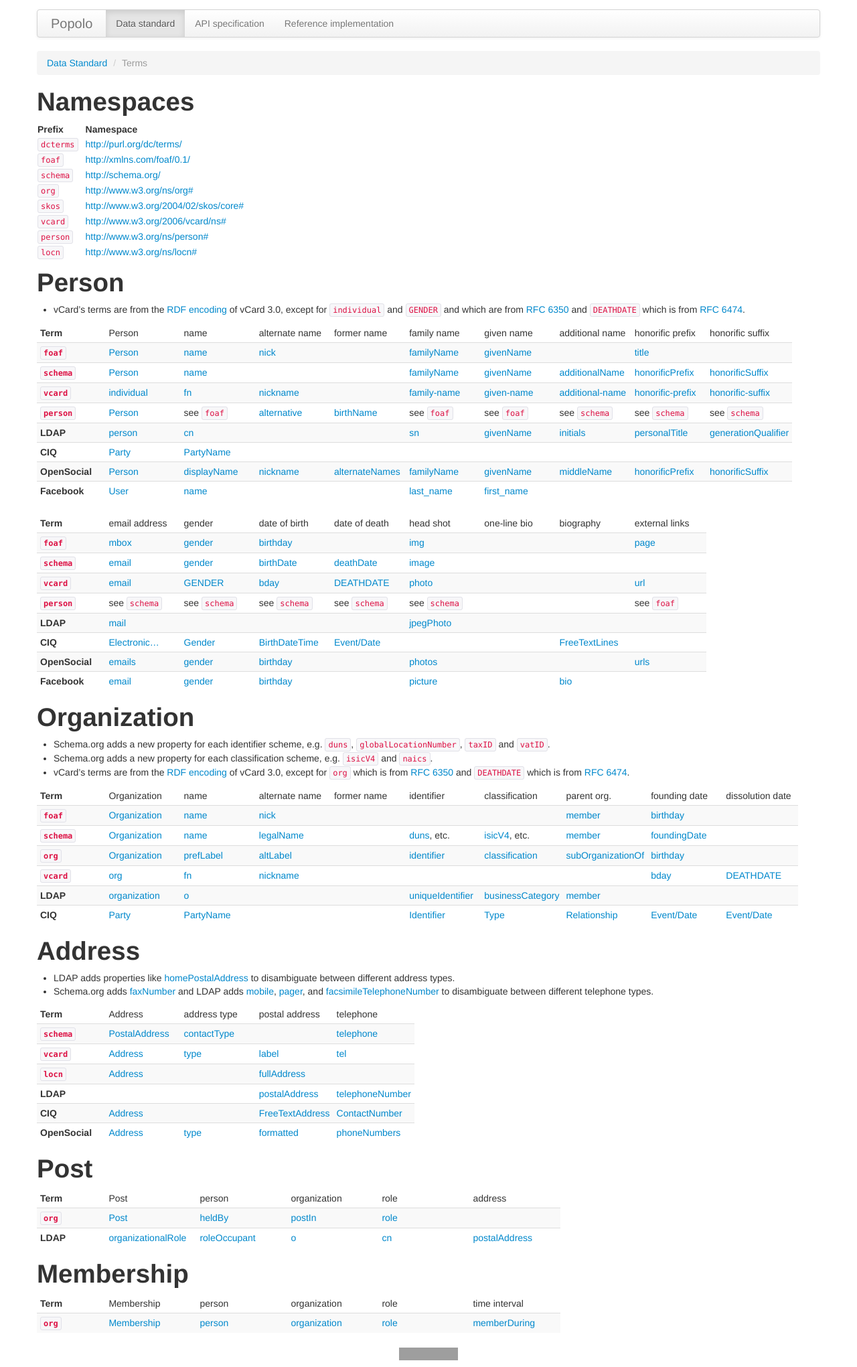
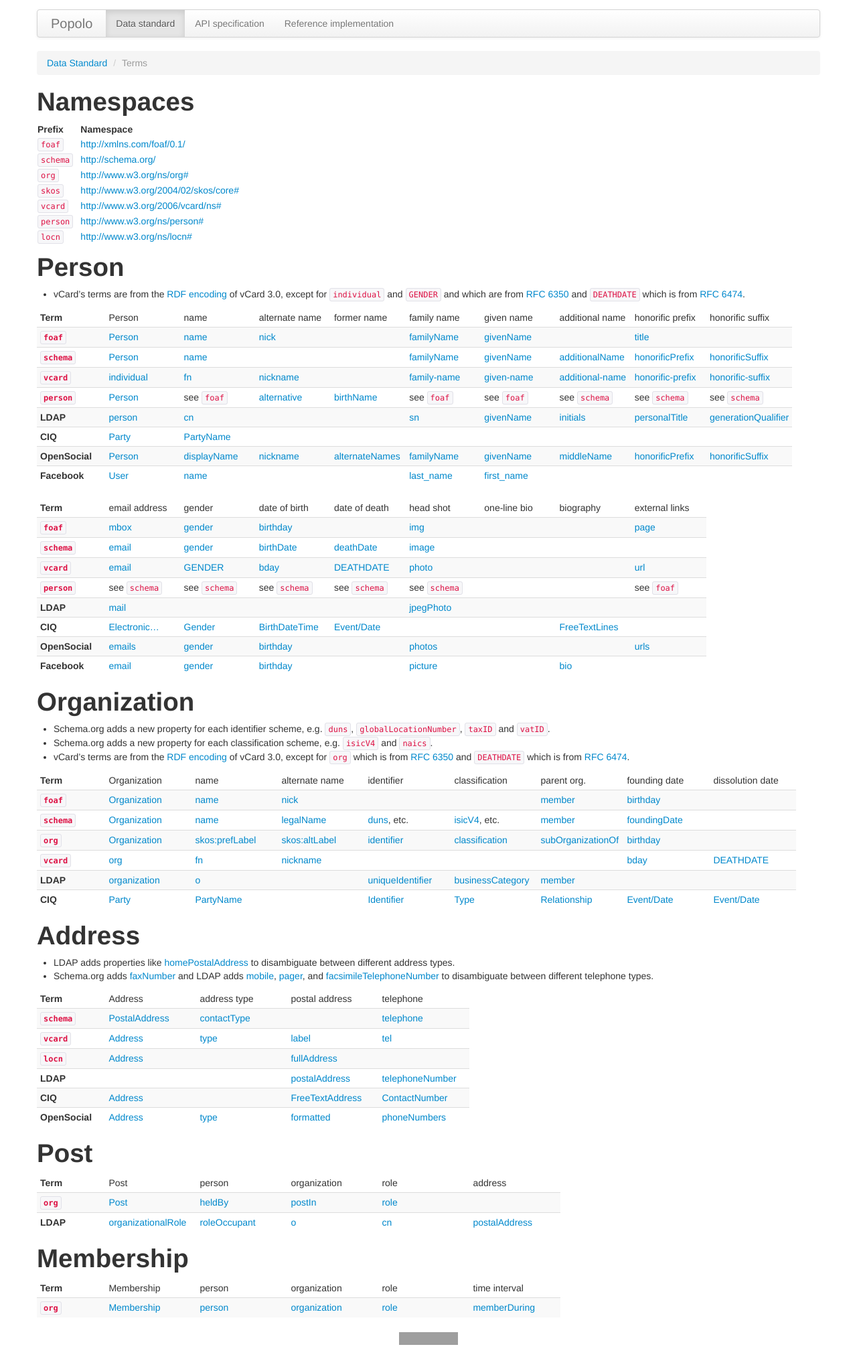
Before and after one commit to popolo-project/popolo-spec, a Jekyll site: the page built from data/terms.md, in a window 1280 px wide. Shown: the whole page at 67% size. Built offline with Jekyll 4.4.1, drawn with Linux system fonts in a browser that asks for light colours; nearby versions of some CDN libraries; Markdown is read by kramdown in place of the engine named in the settings; after the commit the page ends 2018 px from its top, so only the background shows below that; grey boxes are pictures that could not be loaded.

Commit message:
clarify use of skos

```diff
--- a/css/style.css
+++ b/css/style.css
@@ -56,7 +56,10 @@ table.table-terms th {
 table.table-terms td {
   width: 7.3em;
 }
-table.table-wide td {
+table.table-wider td {
+  width: 8.5em;
+}
+table.table-widest td {
   width: 9em;
 }
 
--- a/data/terms.md
+++ b/data/terms.md
@@ -17,10 +17,10 @@ id: data
     <th>Prefix</th>
     <th>Namespace</th>
   </thead>
-  <tr>
+  <!--tr>
     <td><code>dcterms</code></td>
     <td><a href="http://purl.org/dc/terms/">http://purl.org/dc/terms/</a></td>
-  </tr>
+  </tr-->
   <tr>
     <td><code>foaf</code></td>
     <td><a href="http://xmlns.com/foaf/0.1/">http://xmlns.com/foaf/0.1/</a></td>
@@ -282,14 +282,13 @@ id: data
 * Schema.org adds a new property for each classification scheme, e.g. `isicV4` and `naics`.
 * vCard's terms are from the [RDF encoding](http://www.w3.org/TR/vcard-rdf/) of vCard 3.0, except for `org` which is from [RFC 6350](http://tools.ietf.org/html/rfc6350) and `DEATHDATE` which is from [RFC 6474](http://tools.ietf.org/html/rfc6474).
 
-<table class="table table-striped table-condensed table-terms">
+<table class="table table-striped table-condensed table-terms table-wider">
   <thead>
     <tr>
       <th scope="row">Term</th>
       <td>Organization</td>
       <td>name</td>
       <td>alternate name</td>
-      <td>former name</td>
       <td>identifier</td>
       <td>classification</td>
       <td>parent org.</td>
@@ -305,7 +304,6 @@ id: data
       <td><a href="http://xmlns.com/foaf/spec/#term_nick">nick</a></td>
       <td></td>
       <td></td>
-      <td></td>
       <td><a href="http://xmlns.com/foaf/spec/#term_member">member</a></td>
       <td><a href="http://xmlns.com/foaf/spec/#term_birthday">birthday</a></td>
       <td></td>
@@ -315,7 +313,6 @@ id: data
       <td><a href="http://schema.org/Organization">Organization</a></td>
       <td><a href="http://schema.org/Organization">name</a></td>
       <td><a href="http://schema.org/Organization">legalName</a></td>
-      <td></td>
       <td><a href="http://schema.org/Organization">duns</a>, etc.</td>
       <td><a href="http://schema.org/Organization">isicV4</a>, etc.</td>
       <td><a href="http://schema.org/Organization">member</a></td>
@@ -325,9 +322,8 @@ id: data
     <tr>
       <th scope="row"><code>org</code></th>
       <td><a href="http://www.w3.org/TR/vocab-org/#org:Organization">Organization</a></td>
-      <td><a href="http://www.w3.org/TR/skos-reference/#labels">prefLabel</a></td>
-      <td><a href="http://www.w3.org/TR/skos-reference/#labels">altLabel</a></td>
-      <td></td>
+      <td><a href="http://www.w3.org/TR/skos-reference/#labels">skos:prefLabel</a></td>
+      <td><a href="http://www.w3.org/TR/skos-reference/#labels">skos:altLabel</a></td>
       <td><a href="http://www.w3.org/TR/vocab-org/#org:identifier">identifier</a></td>
       <td><a href="http://www.w3.org/TR/vocab-org/#org:classification">classification</a></td>
       <td><a href="http://www.w3.org/TR/vocab-org/#org:subOrganizationOf">subOrganizationOf</a></td>
@@ -342,7 +338,6 @@ id: data
       <td></td>
       <td></td>
       <td></td>
-      <td></td>
       <td><a href="http://www.w3.org/Submission/vcard-rdf/#vcard:bday">bday</a></td>
       <td><a href="http://tools.ietf.org/html/rfc6474#section-2.3">DEATHDATE</a></td>
     </tr>
@@ -350,7 +345,6 @@ id: data
       <th scope="row">LDAP</th>
       <td><a href="http://tools.ietf.org/html/rfc4519#section-3.8">organization</a></td>
       <td><a href="http://tools.ietf.org/html/rfc4519#section-2.19">o</a></td>
-      <td></td>
       <td></td>
       <td><a href="http://tools.ietf.org/html/rfc4524#section-2.24">uniqueIdentifier</a></td>
       <td><a href="http://tools.ietf.org/html/rfc4519#section-2.1">businessCategory</a></td>
@@ -362,7 +356,6 @@ id: data
       <th scope="row">CIQ</th>
       <td><a href="http://docs.oasis-open.org/ciq/v3.0/xPRL/specs/ciq-xprl-specs.html#_Toc213421948">Party</a></td>
       <td><a href="http://docs.oasis-open.org/ciq/v3.0/specs/ciq-specs-v3.html#_Toc207716020">PartyName</a></td>
-      <td></td>
       <td></td>
       <td><a href="http://docs.oasis-open.org/emergency/edxl-have/cs01/xPIL.xsd">Identifier</a></td>
       <td><a href="http://docs.oasis-open.org/emergency/edxl-have/cs01/xPIL.xsd">Type</a></td>
@@ -379,7 +372,7 @@ id: data
 * Schema.org adds [faxNumber](http://schema.org/PostalAddress) and LDAP adds [mobile](http://tools.ietf.org/html/rfc4524#section-2.18), [pager](http://tools.ietf.org/html/rfc4524#section-2.20),
 and [facsimileTelephoneNumber](http://tools.ietf.org/html/rfc4519#section-2.10) to disambiguate between different telephone types.
 
-<table class="table table-striped table-condensed table-terms">
+<table class="table table-striped table-condensed table-terms table-widest">
   <thead>
     <tr>
       <th scope="row">Term</th>
@@ -437,7 +430,7 @@ and [facsimileTelephoneNumber](http://tools.ietf.org/html/rfc4519#section-2.10)
 
 # Post
 
-<table class="table table-striped table-condensed table-terms table-wide">
+<table class="table table-striped table-condensed table-terms table-widest">
   <thead>
     <tr>
       <th scope="row">Term</th>
@@ -470,7 +463,7 @@ and [facsimileTelephoneNumber](http://tools.ietf.org/html/rfc4519#section-2.10)
 
 # Membership
 
-<table class="table table-striped table-condensed table-terms table-wide">
+<table class="table table-striped table-condensed table-terms table-widest">
   <thead>
     <tr>
       <th scope="row">Term</th>
```
